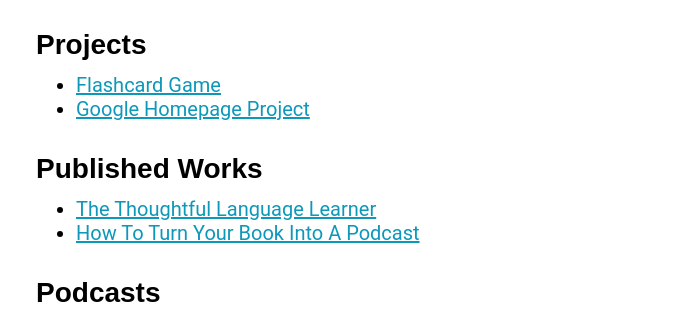
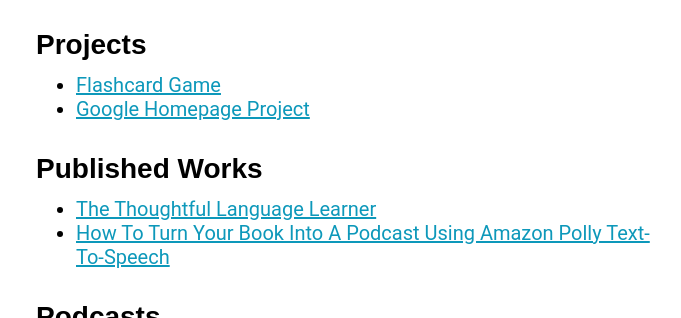
Before and after one commit to mtokudome/mtokudome.github.io, a plain HTML site: page index.html in a window 1280 px wide. Shown: the part 181-499 px from the top of the page, without its empty margins (284-965 px from the left). Drawn offline with Linux system fonts and the light colour scheme; a script that the page names is missing.

Commit message:
another link

```diff
--- a/index.html
+++ b/index.html
@@ -18,7 +18,7 @@
       <h2>Published Works</h2>
         <ul>
           <li><a href="https://www.amazon.com/Thoughtful-Language-Learner-Self-awareness-Success-ebook/dp/B07L4CD1X1/" target="_blank">The Thoughtful Language Learner</a></li>
-          <li><a href="https://www.thecreativepenn.com/2019/05/17/how-to-turn-your-book-into-a-podcast/" target="_blank">How To Turn Your Book Into A Podcast</a></li>
+          <li><a href="https://www.thecreativepenn.com/2019/05/17/how-to-turn-your-book-into-a-podcast/" target="_blank">How To Turn Your Book Into A Podcast Using Amazon Polly Text-To-Speech</a></li>
         </ul>
       <h2>Podcasts</h2>
       <ul>
```
